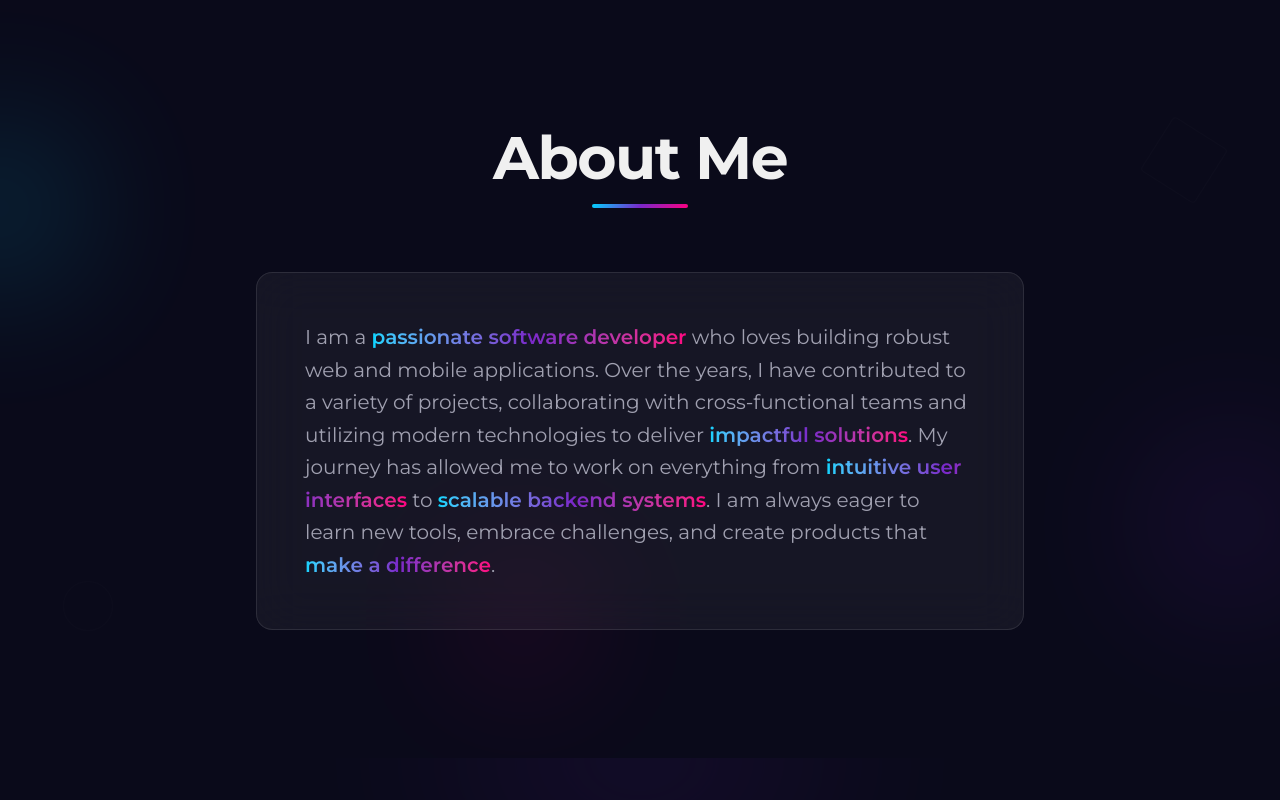
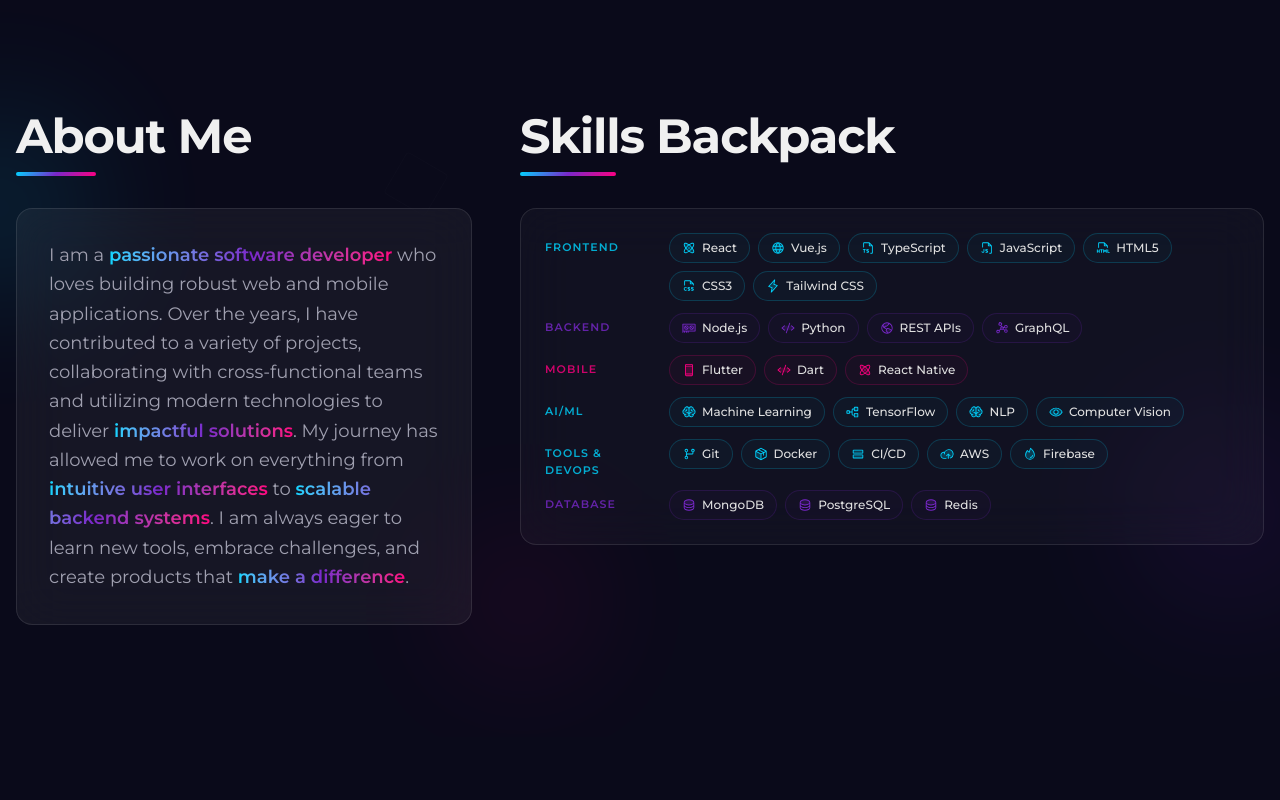
Before and after one commit to HeartwinJ/heartwinj.github.io, a React (Vite) app: page / in a window 1280 px wide. Shown: the part 800-1600 px from the top of the page. Built offline with nearby package versions, Linux system fonts and the light colour scheme.

Commit message:
Refactor About and Skills to side‑by‑side layout

```diff
--- a/src/App.tsx
+++ b/src/App.tsx
@@ -24,8 +24,38 @@ function App() {
         <AmbientOrbs />
         <main>
           <HeroSection />
-          <AboutSection />
-          <SkillsSection />
+
+          {/* About + Skills side-by-side on large screens */}
+          <section
+            className="relative overflow-hidden py-20 md:py-28"
+            style={{ backgroundColor: "#0a0a1a" }}
+          >
+            {/* Decorative orbs */}
+            <div
+              className="pointer-events-none absolute -left-32 top-20 h-64 w-64 rounded-full opacity-20 blur-3xl"
+              style={{ background: "radial-gradient(circle, #00d4ff 0%, transparent 70%)" }}
+            />
+            <div
+              className="pointer-events-none absolute -right-24 top-1/2 h-72 w-72 rounded-full opacity-15 blur-3xl"
+              style={{ background: "radial-gradient(circle, #7928ca 0%, transparent 70%)" }}
+            />
+            <div
+              className="pointer-events-none absolute bottom-10 left-1/3 h-48 w-48 rounded-full opacity-15 blur-3xl"
+              style={{ background: "radial-gradient(circle, #ff0080 0%, transparent 70%)" }}
+            />
+
+            <div className="relative mx-auto max-w-7xl px-4">
+              <div className="flex flex-col gap-10 lg:flex-row lg:items-start lg:gap-12">
+                <div className="lg:w-[38%] lg:sticky lg:top-28">
+                  <AboutSection />
+                </div>
+                <div className="lg:w-[62%]">
+                  <SkillsSection />
+                </div>
+              </div>
+            </div>
+          </section>
+
           <ExperienceSection />
           <ProjectsSection />
           <ContactSection />
--- a/src/sections/AboutSection.tsx
+++ b/src/sections/AboutSection.tsx
@@ -71,17 +71,13 @@ function renderBioNodes(): React.ReactNode[] {
 }
 
 function AboutSection() {
-  const sectionRef = useRef<HTMLElement>(null);
+  const panelRef = useRef<HTMLDivElement>(null);
   const headingRef = useRef<HTMLHeadingElement>(null);
   const underlineRef = useRef<HTMLDivElement>(null);
   const bioRef = useRef<HTMLParagraphElement>(null);
-  const orb1Ref = useRef<HTMLDivElement>(null);
-  const orb2Ref = useRef<HTMLDivElement>(null);
-  const orb3Ref = useRef<HTMLDivElement>(null);
 
   useEffect(() => {
     const ctx = gsap.context(() => {
-      // Heading animation
       if (headingRef.current) {
         gsap.fromTo(
           headingRef.current,
@@ -100,7 +96,6 @@ function AboutSection() {
         );
       }
 
-      // Gradient underline animation
       if (underlineRef.current) {
         gsap.fromTo(
           underlineRef.current,
@@ -118,7 +113,6 @@ function AboutSection() {
         );
       }
 
-      // Bio text word-by-word reveal
       if (bioRef.current) {
         const words = bioRef.current.querySelectorAll(".bio-word");
         gsap.fromTo(
@@ -138,84 +132,37 @@ function AboutSection() {
           }
         );
       }
-
-      // Parallax on decorative orbs
-      const orbRefs = [orb1Ref, orb2Ref, orb3Ref];
-      const speeds = [60, -40, 50];
-      orbRefs.forEach((ref, i) => {
-        if (ref.current) {
-          gsap.to(ref.current, {
-            y: speeds[i],
-            ease: "none",
-            scrollTrigger: {
-              trigger: sectionRef.current,
-              start: "top bottom",
-              end: "bottom top",
-              scrub: 1,
-            },
-          });
-        }
-      });
-    }, sectionRef);
+    }, panelRef);
 
     return () => ctx.revert();
   }, []);
 
   return (
-    <section
-      id="about"
-      ref={sectionRef}
-      className="relative overflow-hidden py-24 md:py-32"
-      style={{ backgroundColor: "#0a0a1a" }}
-    >
-      {/* Decorative floating orbs */}
-      <div
-        ref={orb1Ref}
-        className="pointer-events-none absolute -left-32 top-20 h-64 w-64 rounded-full opacity-20 blur-3xl"
-        style={{
-          background: "radial-gradient(circle, #00d4ff 0%, transparent 70%)",
-        }}
-      />
-      <div
-        ref={orb2Ref}
-        className="pointer-events-none absolute -right-24 top-1/2 h-72 w-72 rounded-full opacity-15 blur-3xl"
-        style={{
-          background: "radial-gradient(circle, #7928ca 0%, transparent 70%)",
-        }}
-      />
-      <div
-        ref={orb3Ref}
-        className="pointer-events-none absolute bottom-10 left-1/3 h-48 w-48 rounded-full opacity-15 blur-3xl"
-        style={{
-          background: "radial-gradient(circle, #ff0080 0%, transparent 70%)",
-        }}
-      />
-
+    <div id="about" ref={panelRef} className="relative">
       {/* Decorative geometric shapes */}
       <motion.div
-        className="pointer-events-none absolute right-16 top-32 h-16 w-16 rotate-45 rounded border border-white/5 opacity-30"
+        className="pointer-events-none absolute right-4 top-8 h-12 w-12 rotate-45 rounded border border-white/5 opacity-30 lg:right-8 lg:top-12"
         animate={{ rotate: [45, 135, 225, 315, 405] }}
         transition={{ duration: 20, repeat: Infinity, ease: "linear" }}
       />
       <motion.div
-        className="pointer-events-none absolute bottom-32 left-16 h-12 w-12 rounded-full border border-white/5 opacity-20"
+        className="pointer-events-none absolute bottom-8 left-4 h-8 w-8 rounded-full border border-white/5 opacity-20 lg:left-8"
         animate={{ scale: [1, 1.3, 1] }}
         transition={{ duration: 6, repeat: Infinity, ease: "easeInOut" }}
       />
 
-      <div className="relative mx-auto max-w-6xl px-4">
       {/* Heading */}
-        <div className="mb-16 text-center">
+      <div className="mb-8">
         <h2
           ref={headingRef}
-            className="text-4xl font-bold tracking-tight text-[#f0f0f0] md:text-5xl lg:text-6xl"
+          className="text-3xl font-bold tracking-tight text-[#f0f0f0] md:text-4xl lg:text-5xl"
           style={{ fontFamily: "Montserrat, sans-serif", opacity: 0 }}
         >
           About Me
         </h2>
         <div
           ref={underlineRef}
-            className="mx-auto mt-4 h-1 w-24 origin-left rounded-full"
+          className="mt-3 h-1 w-20 origin-left rounded-full"
           style={{
             background: "linear-gradient(135deg, #00d4ff, #7928ca, #ff0080)",
             transform: "scaleX(0)",
@@ -224,19 +171,16 @@ function AboutSection() {
       </div>
 
       {/* Bio card */}
-        <div className="mx-auto max-w-3xl">
-          <div className="rounded-2xl border border-white/10 bg-white/5 p-8 backdrop-blur-xl md:p-12">
+      <div className="rounded-2xl border border-white/10 bg-white/5 p-6 backdrop-blur-xl md:p-8">
         <p
           ref={bioRef}
-              className="text-lg leading-relaxed text-[#a0a0b0] md:text-xl"
+          className="text-base leading-relaxed text-[#a0a0b0] md:text-lg"
           style={{ fontFamily: "Montserrat, sans-serif" }}
         >
           {renderBioNodes()}
         </p>
       </div>
     </div>
-      </div>
-    </section>
   );
 }
 
--- a/src/sections/SkillsSection.tsx
+++ b/src/sections/SkillsSection.tsx
@@ -20,7 +20,7 @@ const skillsByCategory = new Map<SkillCategory, typeof skills>(
 );
 
 function SkillsSection() {
-  const sectionRef = useRef<HTMLElement>(null);
+  const panelRef = useRef<HTMLDivElement>(null);
   const headingRef = useRef<HTMLHeadingElement>(null);
   const underlineRef = useRef<HTMLDivElement>(null);
   const backpackRef = useRef<HTMLDivElement>(null);
@@ -81,7 +81,7 @@ function SkillsSection() {
         );
       }
 
-      const rows = sectionRef.current?.querySelectorAll(".skill-row");
+      const rows = panelRef.current?.querySelectorAll(".skill-row");
       if (rows) {
         gsap.fromTo(
           rows,
@@ -100,29 +100,15 @@ function SkillsSection() {
           }
         );
       }
-    }, sectionRef);
+    }, panelRef);
 
     return () => ctx.revert();
   }, []);
 
   return (
-    <section
-      id="skills"
-      ref={sectionRef}
-      className="relative overflow-hidden py-20 md:py-28"
-      style={{ backgroundColor: "#0a0a1a" }}
-    >
-      {/* Background glow */}
-      <div
-        className="pointer-events-none absolute left-1/2 top-0 h-[400px] w-[600px] -translate-x-1/2 -translate-y-1/2 rounded-full opacity-10 blur-3xl"
-        style={{
-          background: "radial-gradient(ellipse, #7928ca 0%, transparent 70%)",
-        }}
-      />
-
-      <div className="relative mx-auto max-w-4xl px-4">
+    <div id="skills" ref={panelRef}>
       {/* Heading */}
-        <div className="mb-10 text-center">
+      <div className="mb-8">
         <h2
           ref={headingRef}
           className="text-3xl font-bold tracking-tight text-[#f0f0f0] md:text-4xl lg:text-5xl"
@@ -132,7 +118,7 @@ function SkillsSection() {
         </h2>
         <div
           ref={underlineRef}
-            className="mx-auto mt-3 h-1 w-24 origin-left rounded-full"
+          className="mt-3 h-1 w-24 origin-left rounded-full"
           style={{
             background: "linear-gradient(135deg, #00d4ff, #7928ca, #ff0080)",
             transform: "scaleX(0)",
@@ -143,10 +129,10 @@ function SkillsSection() {
       {/* Backpack container */}
       <div
         ref={backpackRef}
-          className="rounded-2xl border border-white/10 bg-white/[0.03] p-6 backdrop-blur-xl md:p-8"
+        className="rounded-2xl border border-white/10 bg-white/[0.03] p-5 backdrop-blur-xl md:p-6"
         style={{ opacity: 0 }}
       >
-          <div className="space-y-4">
+        <div className="space-y-3">
           {CATEGORIES.map((category) => {
             const categorySkills = skillsByCategory.get(category) ?? [];
             const color = categoryColors[category];
@@ -154,18 +140,19 @@ function SkillsSection() {
             return (
               <div
                 key={category}
-                  className="skill-row flex flex-wrap items-center gap-2"
-                  style={{ opacity: 0 }}
+                className="skill-row grid items-start gap-x-3 gap-y-2"
+                style={{ gridTemplateColumns: "7rem 1fr", opacity: 0 }}
               >
                 {/* Category label */}
                 <span
-                    className="mr-1 inline-block w-28 shrink-0 text-[11px] font-semibold uppercase tracking-widest md:w-32"
+                  className="pt-1.5 text-[11px] font-semibold uppercase tracking-widest"
                   style={{ color: `${color}cc` }}
                 >
                   {category}
                 </span>
 
                 {/* Skill chips */}
+                <div className="flex flex-wrap gap-2">
                   {categorySkills.map((skill) => (
                     <SkillChip
                       key={skill.name}
@@ -176,12 +163,12 @@ function SkillsSection() {
                     />
                   ))}
                 </div>
+              </div>
             );
           })}
         </div>
       </div>
     </div>
-    </section>
   );
 }
 
```
Lines whose indentation alone changed are shown as unchanged.
